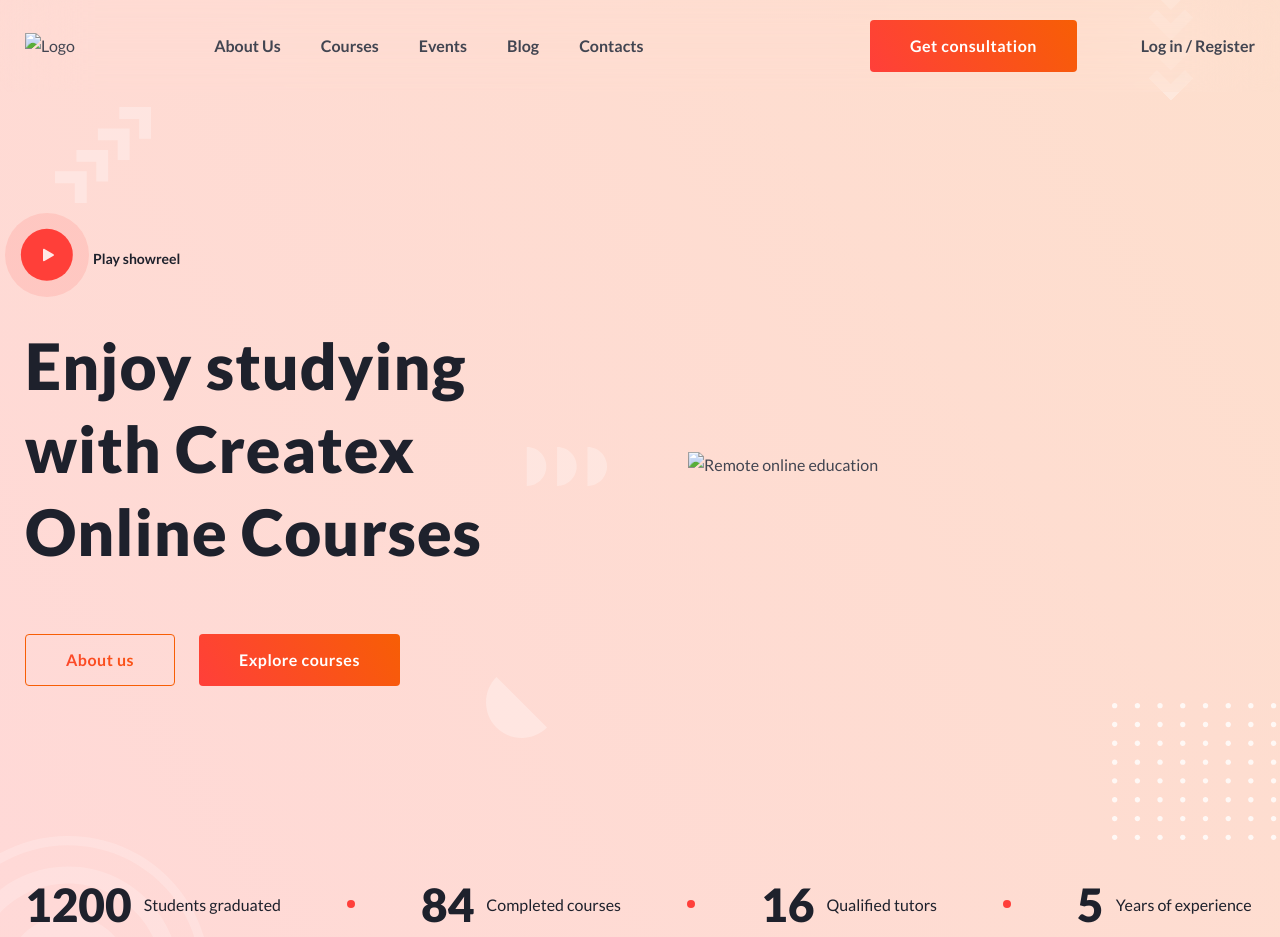
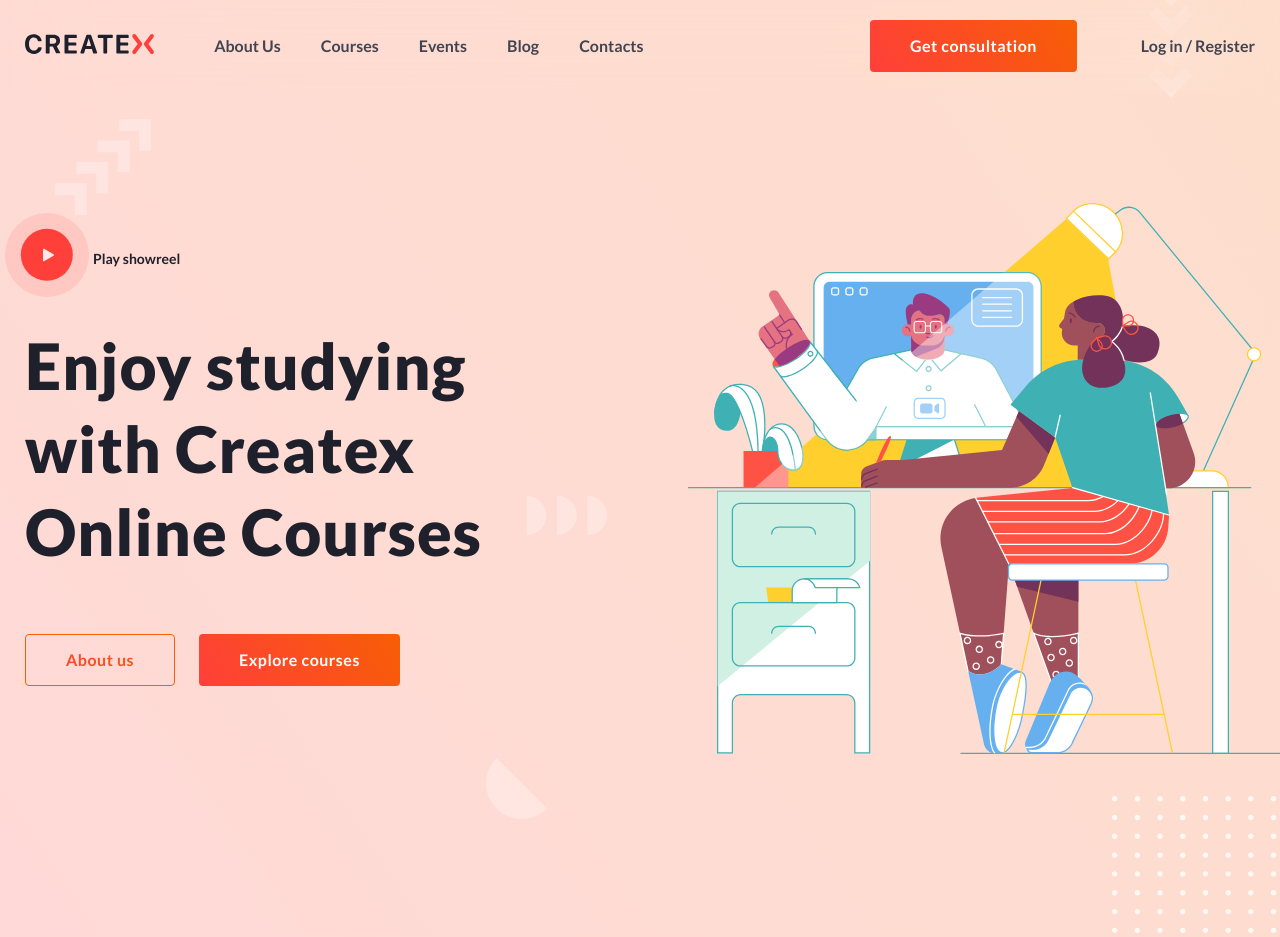
Before and after one commit to vmlukianov/flls_lessons, a plain HTML site: page hw_lesson15/index.html in a window 1280 px wide. Shown: the top 937 px of the page. Drawn offline with Linux system fonts and the light colour scheme; the site is published under a folder, as on GitHub Pages, so addresses that start at the root find nothing.

Commit message:
Update index.html

```diff
--- a/hw_lesson15/index.html
+++ b/hw_lesson15/index.html
@@ -14,7 +14,7 @@
 		<header class="header">
 			<div class="header__container">
 
-				<a class="header__logo" href="#"><img src="/img/header/logo.svg" alt="Logo"></a>
+				<a class="header__logo" href="#"><img src="img/header/logo.svg" alt="Logo"></a>
 
 				<nav class="header__menu">
 					<ul class="header__menu-list">
@@ -50,7 +50,7 @@
 								<a href="#" class="button">Explore courses</a>
 							</div>
 						</div>
-						<div class="title-section__second-column"><img src="/img/title-section/illustration.svg"
+						<div class="title-section__second-column"><img src="img/title-section/illustration.svg"
 								alt="Remote online education"></div>
 					</div>
 
@@ -88,7 +88,7 @@
 				<div class="second-section__container">
 					<div class="second-section__row">
 						<div class="second-section__image">
-							<img src="/img/second-section/image.jpg" alt="A girl during online training">
+							<img src="img/second-section/image.jpg" alt="A girl during online training">
 						</div>
 						<div class="second-section__column-content content-column">
 							<div class="section-title">
```
